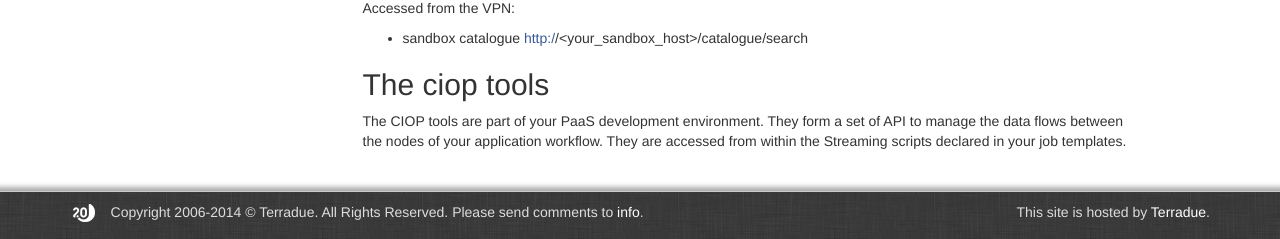
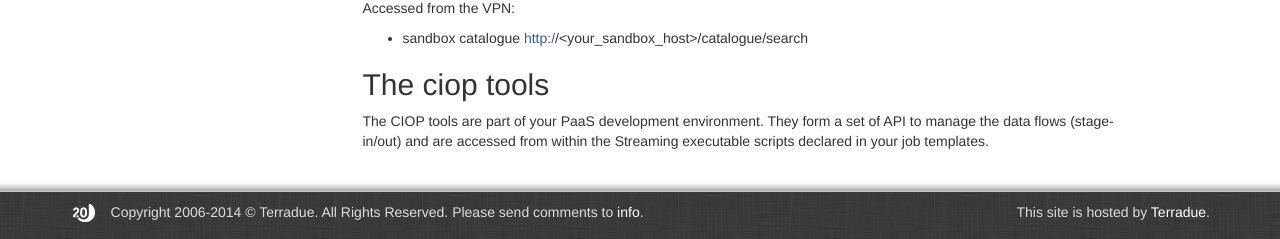
Before and after one commit to Terradue/doc-developer-sandbox, a Sphinx documentation site: the page built from source/start/discover.rst, in a window 1280 px wide and 926 px high. Shown: the part 684-923 px from the top of the window. Built offline with Sphinx 7.4.7, drawn with Linux system fonts in a browser that asks for light colours; pages that are not in the unit, such as notebooks, are missing from menus.

Commit message:
Update discover.rst

```diff
--- a/source/start/discover.rst
+++ b/source/start/discover.rst
@@ -44,5 +44,4 @@ The ciop tools
 ++++++++++++++
 
 The CIOP tools are part of your PaaS development environment.
-They form a set of API to manage the data flows between the nodes of your application workflow.
-They are accessed from within the Streaming scripts declared in your job templates.
+They form a set of API to manage the data flows (stage-in/out) and are accessed from within the Streaming executable scripts declared in your job templates.
```
